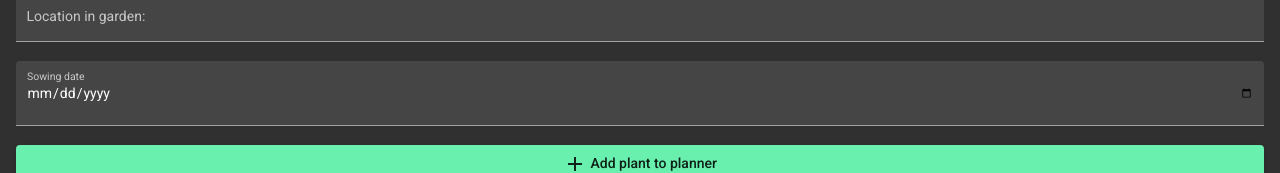
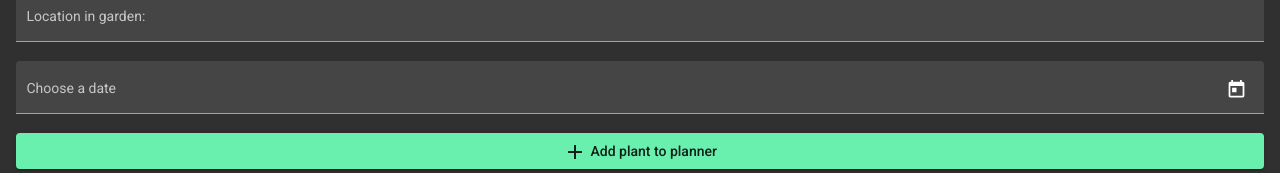
Before and after one commit to AnnFell/KitchenGardenPlanner-frontend, an Angular app: page /planner in a window 1280 px wide. Shown: the part 287-460 px from the top of the page. Built offline with nearby package versions, Linux system fonts and the light colour scheme; no server answers.

Commit message:
Date string type, proper Material date selector

```diff
--- a/src/app/planner/planner-form/planner-form.component.html
+++ b/src/app/planner/planner-form/planner-form.component.html
@@ -12,8 +12,10 @@
   <input matInput type="text" name="location" placeholder="Description of location" [(ngModel)]="plant.location">
 </mat-form-field>
 <mat-form-field appearance="fill">
-  <mat-label>Sowing date</mat-label>
-  <input matInput type="date" name="date" [(ngModel)]="plant.date">
+  <mat-label>Choose a date</mat-label>
+  <input matInput [matDatepicker]="picker" placeholder="mm/dd/yyyy" (dateChange)="updateDate($event)">
+  <mat-datepicker-toggle matSuffix [for]="picker"></mat-datepicker-toggle>
+  <mat-datepicker #picker></mat-datepicker>
 </mat-form-field>
 <button mat-raised-button color="accent" (click)="handleSaveButton()">
   <span class="material-icons">add</span> Add plant to planner
--- a/src/app/planner/planner-form/planner-form.component.ts
+++ b/src/app/planner/planner-form/planner-form.component.ts
@@ -4,6 +4,8 @@ import {PlantService} from "../../services/plant.service";
 import {StockService} from "../../services/stock.service";
 import {PlannerListComponent} from "../planner-list/planner-list.component";
 import {Stock} from "../../types/stock";
+import {MatDatepickerInputEvent} from "@angular/material/datepicker";
+import {dateToDateYMDString} from "../../types/dateString";
 
 @Component({
   selector: 'app-planner-form',
@@ -21,7 +23,7 @@ export class PlannerFormComponent implements OnInit {
       description: "",
       available: true
     },
-    date: new Date(Date.now()),
+    date: dateToDateYMDString(new Date(Date.now())),
     location: "",
     harvested: false
   }
@@ -46,4 +48,9 @@ export class PlannerFormComponent implements OnInit {
       () => this.plannerList.getAll()
     );
   }
+
+  updateDate($event: MatDatepickerInputEvent<unknown, unknown | null>) {
+    let date: Date = $event.value as Date;
+    this.plant.date = dateToDateYMDString(date);
+  }
 }
--- /dev/null
+++ b/src/app/types/dateString.ts
@@ -0,0 +1,17 @@
+type d = 1 | 2 | 3 | 4 | 5 | 6 | 7 | 8 | 9 | 0;
+type oneToNine = 1 | 2 | 3 | 4 | 5 | 6 | 7 | 8 | 9;
+
+type YYYY = `19${d}${d}` | `20${d}${d}`;
+type MM = `0${oneToNine}` | `1${0 | 1 | 2}`;
+type DD = `${0}${oneToNine}` | `${1 | 2}${d}` | `3${0 | 1}`;
+
+export type DateYMString = `${YYYY}-${MM}`;
+export type DateYMDString = `${DateYMString}-${DD}`;
+
+function dateToDateYMDString(date: Date): DateYMDString {
+  const month: String = date.getMonth().toString().padStart(2, "0");
+  const day: String = date.getDay().toString().padStart(2, "0");
+  return `${date.getFullYear()}-${month}-${day}` as DateYMDString;
+}
+
+export {dateToDateYMDString};
--- a/src/app/types/plant.ts
+++ b/src/app/types/plant.ts
@@ -1,9 +1,10 @@
 import {Stock} from "./stock";
+import {DateYMDString} from "./dateString";
 
 export type Plant = {
   id: Number;
   type: Stock;
-  date: Date;
+  date: DateYMDString;
   location: string;
   harvested: false;
 }
```
Also changed, not shown: src/app/app.module.ts (+20 -15 lines).
